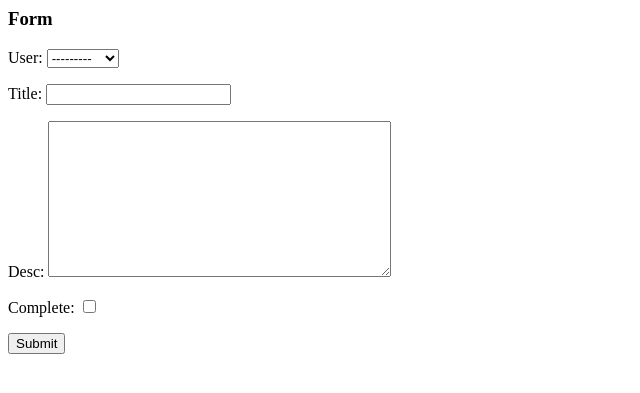
After one commit to chinmay007rh/todo_list, a Django app: page /task-create/ in a window 1280 px wide. The commit adds this page. Shown: the top 393 px of the page, without its empty margins (0-640 px from the left). Run offline with Django 5.2, Linux system fonts and the light colour scheme; data comes from the database, SQL or seed files in the repository; both versions use the stored data as it was after the commit.

Commit message:
updated form

```diff
--- /dev/null
+++ b/base/templates/base/task_form.html
@@ -0,0 +1,7 @@
+<h3>Form</h3>
+<form method ="POST" action ="">
+    {% csrf_token %}
+    {{form.as_p}}
+    <input type = "submit" value ="Submit">
+
+</form>
--- a/base/templates/base/task_list.html
+++ b/base/templates/base/task_list.html
@@ -1,5 +1,5 @@
 <h1>To Do List</h1>
-
+<a href ="{% url 'task-create' %}">Add task</a>
 <table>
     <tr>
         <th>Item</th>
--- a/base/urls.py
+++ b/base/urls.py
@@ -1,9 +1,10 @@
 from django.urls import path
 #from . import views
-from .views import TaskList, TaskDetail
+from .views import TaskList, TaskDetail, TaskCreate
 
 
 urlpatterns = [
     path('', TaskList.as_view(), name= 'tasks'),
     path('task/<int:pk>/',TaskDetail.as_view(), name = 'task'),
+    path('task-create/',TaskCreate.as_view(), name = 'task-create'),
 ]
--- a/base/views.py
+++ b/base/views.py
@@ -1,6 +1,8 @@
 from django.shortcuts import render
 from django.views.generic.list import ListView
 from django.views.generic.detail import DetailView
+from django.views.generic.edit import CreateView
+from django.urls import reverse_lazy
 from .models import Task
 # from django.http import HttpResponse
 
@@ -13,3 +15,8 @@ class TaskDetail(DetailView):
     model = Task
     context_object_name = 'task'
     template_name ='base/task.html'
+
+class TaskCreate(CreateView):
+    model = Task
+    fields = '__all__'
+    success_url = reverse_lazy('tasks')
```
Also changed, not shown: db.sqlite3.
